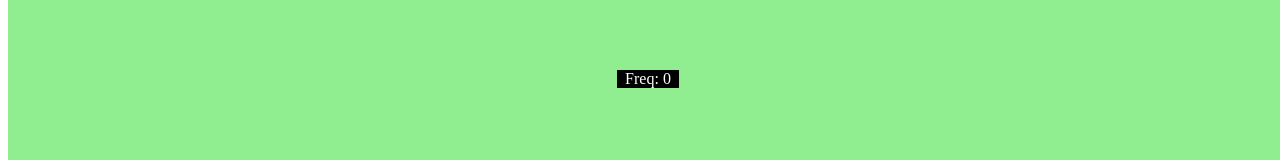
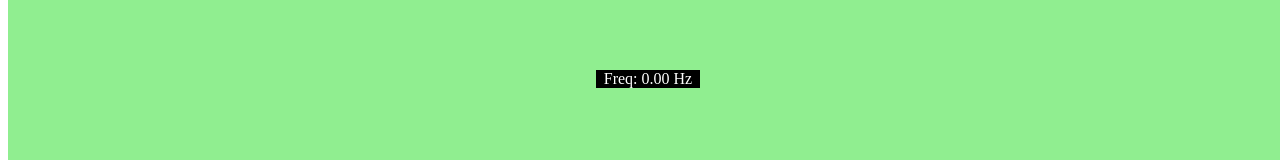
Before and after one commit to santi-go/web-tuner, a Vue app: page / in a window 1280 px wide. Shown: the part 144-304 px from the top of the page. Built offline with nearby package versions, Linux system fonts and the light colour scheme.

Commit message:
refactor(Tuner): moves displayFreq handle to display

```diff
--- a/src/components/frequency-input-display.vue
+++ b/src/components/frequency-input-display.vue
@@ -1,14 +1,22 @@
 <template>
-  <div class="tuner__frequency">Freq: {{ currentFrequency }}</div>
+  <div class="tuner__frequency">Freq: {{ displayFrequency }}</div>
 </template>
 
 <script lang="ts">
+import { computed, toRefs } from 'vue';
 
 export default {
   name: 'FrequencyInputDisplay',
   props: {
-    currentFrequency: { type: String }
+    baseFrequency: { type: Number, default: 0 }
   },
+  setup(props) {
+    const { baseFrequency } = toRefs(props);
+    const displayFrequency = computed(() => `${baseFrequency.value.toFixed(2)} Hz`)
+    return {
+      displayFrequency,
+    }
+  }
 }
 </script>
 
--- a/src/components/tuner-layout.vue
+++ b/src/components/tuner-layout.vue
@@ -1,6 +1,6 @@
 <template>
   <div class="tuner">
-    <FrequencyInputDisplay :currentFrequency="currentFrequency" />
+    <FrequencyInputDisplay :baseFrequency="baseFrequency" />
     <canvas ref="canvas" width="500" height="300"></canvas>
     <MicButton :isMicrophoneOn="isMicrophoneOn" @on:toggle-mic="toggleMicrophone" />
   </div>
@@ -20,7 +20,6 @@ export default {
   setup() {
     const isMicrophoneOn = ref(false)
     const canvas = ref<HTMLCanvasElement | null>(null)
-    const currentFrequency = ref('0')
     let baseFrequency = ref(0)
     let audioContext: AudioContext | null = null
     let mediaStream: MediaStream | null = null
@@ -41,9 +40,6 @@ export default {
         if (animationFrameId) {
           cancelAnimationFrame(animationFrameId)
           animationFrameId = null
-        }
-        if (currentFrequency.value) {
-          currentFrequency.value = '0'
         }
         isMicrophoneOn.value = false
       } else {
@@ -69,7 +65,6 @@ export default {
         }
       }
       baseFrequency.value = (maxIndex * (audioContext!.sampleRate / 2)) / bufferLength
-      currentFrequency.value = `${baseFrequency.value.toFixed(2)} Hz`
     }
 
     const resetFrequencyGraph = (canvasContext: CanvasRenderingContext2D): void => {
@@ -135,7 +130,7 @@ export default {
 
     return {
       isMicrophoneOn,
-      currentFrequency,
+      baseFrequency,
       toggleMicrophone,
       canvas
     }
```
